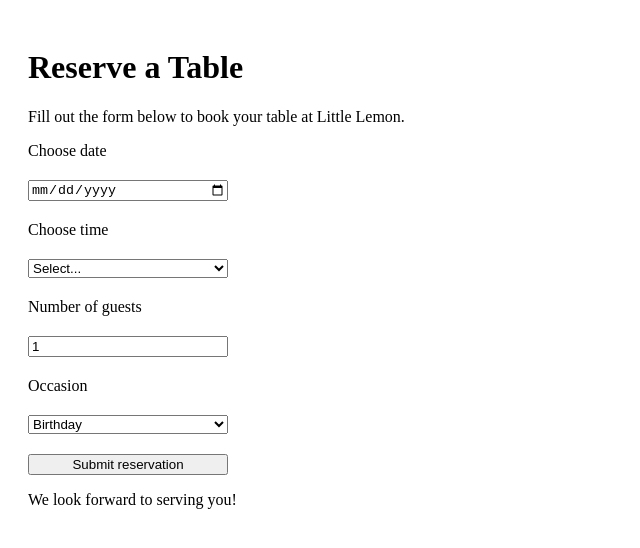
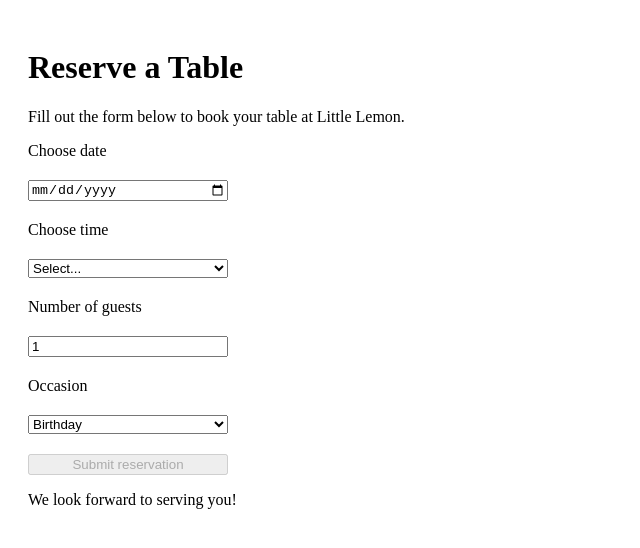
Before and after one commit to duanoori/Frontend-Capstone, a React (Create React App) app: page / in a window 1280 px wide. Shown: the top 548 px of the page, without its empty margins (0-640 px from the left). Built offline with nearby package versions, Linux system fonts and the light colour scheme.

Commit message:
Added the formValid state

```diff
--- a/src/components/BookingForm.jsx
+++ b/src/components/BookingForm.jsx
@@ -1,4 +1,4 @@
-import React, { useState } from "react";
+import React, { useState , useEffect} from "react";
 
 function BookingForm({ availableTimes, dispatch , submitForm}) {
   const [date, setDate] = useState("");
@@ -6,6 +6,18 @@ function BookingForm({ availableTimes, dispatch , submitForm}) {
   const [guests, setGuests] = useState(1);
   const [occasion, setOccasion] = useState("Birthday");
 
+
+  const [formValid, setFormValid] = useState(false);
+
+  useEffect(() => {
+    const isValid =
+      date !== "" &&
+      time !== "" &&
+      guests >= 1 &&
+      guests <= 10 &&
+      occasion !== "";
+    setFormValid(isValid);
+  }, [date, time, guests, occasion]);
 
   const handleSubmit = (e) => {
     e.preventDefault();
@@ -70,12 +82,14 @@ function BookingForm({ availableTimes, dispatch , submitForm}) {
         id="occasion"
         value={occasion}
         onChange={(e) => setOccasion(e.target.value)}
+        required
       >
         <option>Birthday</option>
         <option>Anniversary</option>
       </select>
 
-      <button type="submit">Submit reservation</button>
+      <button type="submit" disabled={!formValid}>
+        Submit reservation</button>
     </form>
   );
 }
```
